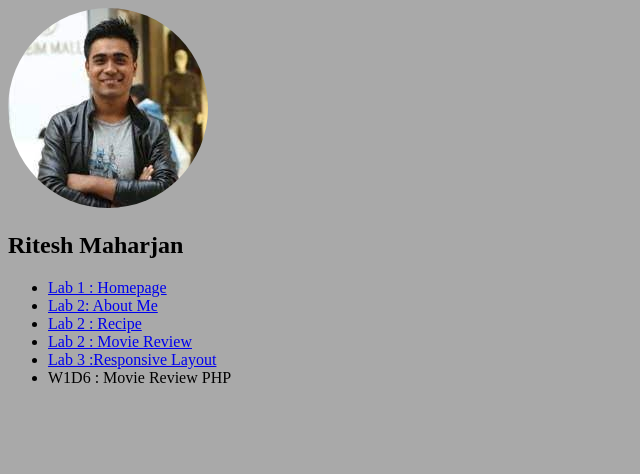
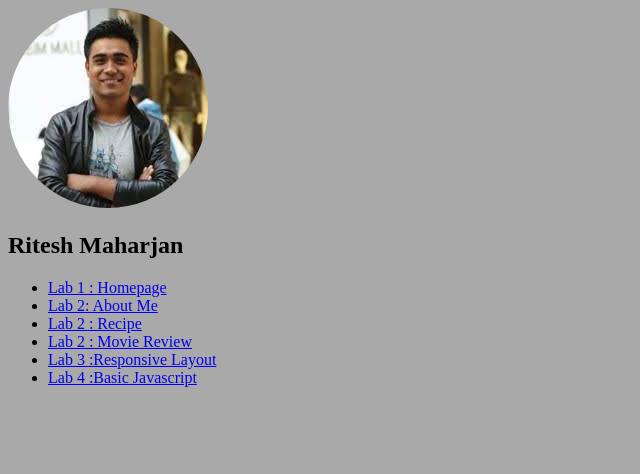
Before and after one commit to riteshmaharjan1/riteshmaharjan1.github.io, a plain HTML site: page index.html in a window 1280 px wide. Shown: the top 474 px of the page, without its empty margins (0-640 px from the left). Drawn offline with Linux system fonts and the light colour scheme.

Commit message:
added link for lab 4: Basic Javascript

```diff
--- a/index.html
+++ b/index.html
@@ -31,7 +31,7 @@
                 <a href="resopsive.html" target="_blank"> Lab 3 :Responsive Layout</a>
             </li>
             <li>
-                W1D6 : Movie Review PHP
+                <a href="JsIntroLab.html" target="_blank"> Lab 4 :Basic Javascript</a>
             </li>
         </ul>
     </section>
```
